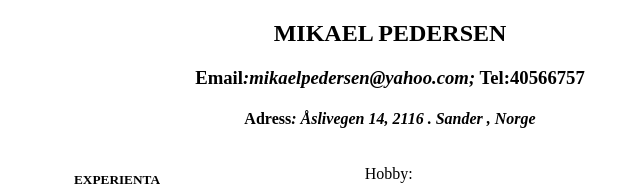
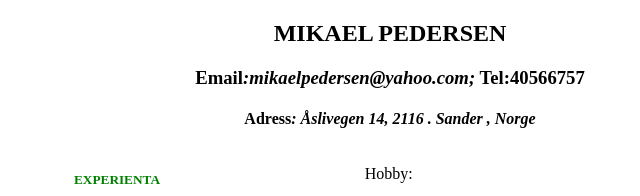
Before and after one commit to VASILICA1234/CV, a plain HTML site: page index.html in a window 1280 px wide. Shown: the top 196 px of the page, 250-890 px from the left. Drawn offline with Linux system fonts and the light colour scheme.

Commit message:
add color

```diff
--- a/index.html
+++ b/index.html
@@ -25,7 +25,7 @@
         <p>Sibiu <span>1993-1997</span></p>
       </div>
       <div>
-        <h5>EXPERIENTA</h5>
+        <h5 style="color: green">EXPERIENTA</h5>
         <p><span>1997-2003:</span>-U.M.01316 Satu Mare;</p>
         <p><span>2003-2007:</span>-U.M. 01121 Cluj Napoca;</p>
         <p><span>2007-2012:</span>-ALL FOR SALE COMPANY;</p>
```
